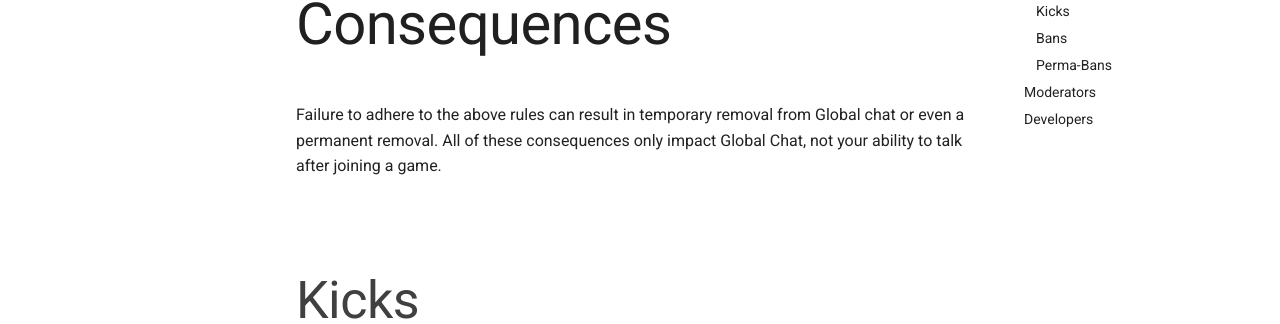
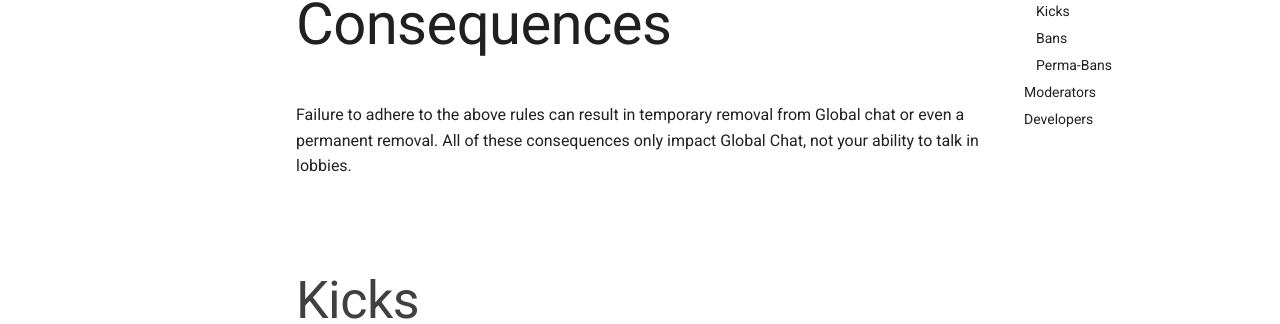
Before and after one commit to Berserk-Games/Tabletop-Simulator-Knowledge-Base, an MkDocs documentation site: the page built from docs/getting-started/chat-rules.md, in a window 1280 px wide and 900 px high, scrolled down 1451 px. Shown: the part 155-479 px from the top of the window. Built offline with MkDocs 1.6.1 and Material for MkDocs 9.7.7, drawn with Linux system fonts in a browser that asks for light colours; comment, search, counter and statistics services are not loaded.

Commit message:
Update chat-rules.md

```diff
--- a/docs/getting-started/chat-rules.md
+++ b/docs/getting-started/chat-rules.md
@@ -28,7 +28,7 @@ Rules are open to interpretation. Do not discuss them in chat. See the "Admin Ab
     If you still feel that a moderator has been seriously abusive, you can report it by emailing `berserkgames@gmail.com` with the Steam names involved and a rough timeframe of when it occurred. **Do not discuss it in chat, please.**
 
 ##Consequences
-Failure to adhere to the above rules can result in temporary removal from Global chat or even a permanent removal. All of these consequences only impact Global Chat, not your ability to talk after joining a game.
+Failure to adhere to the above rules can result in temporary removal from Global chat or even a permanent removal. All of these consequences only impact Global Chat, not your ability to talk in lobbies.
 
 ###Kicks
 If you break a rule, you can be kicked from chat without cause given. You are allowed to rejoin chat at any time.
```
